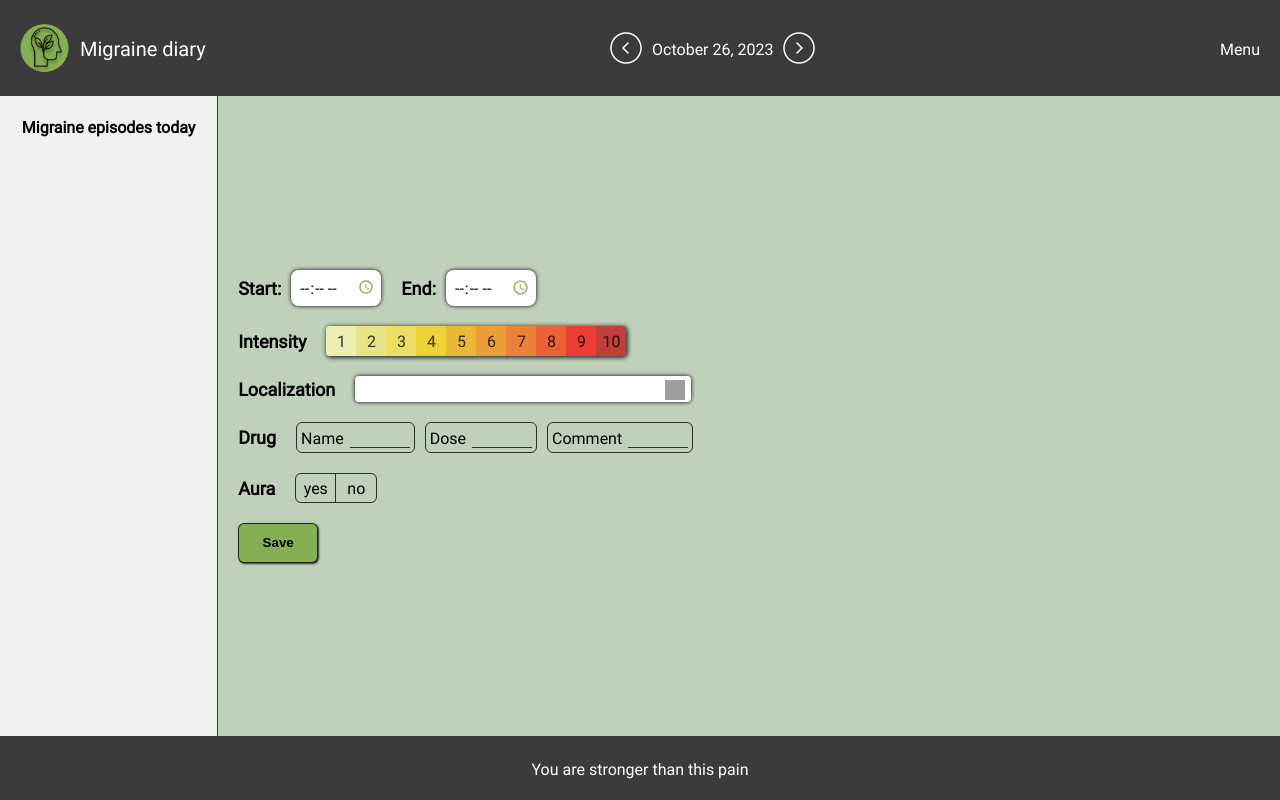
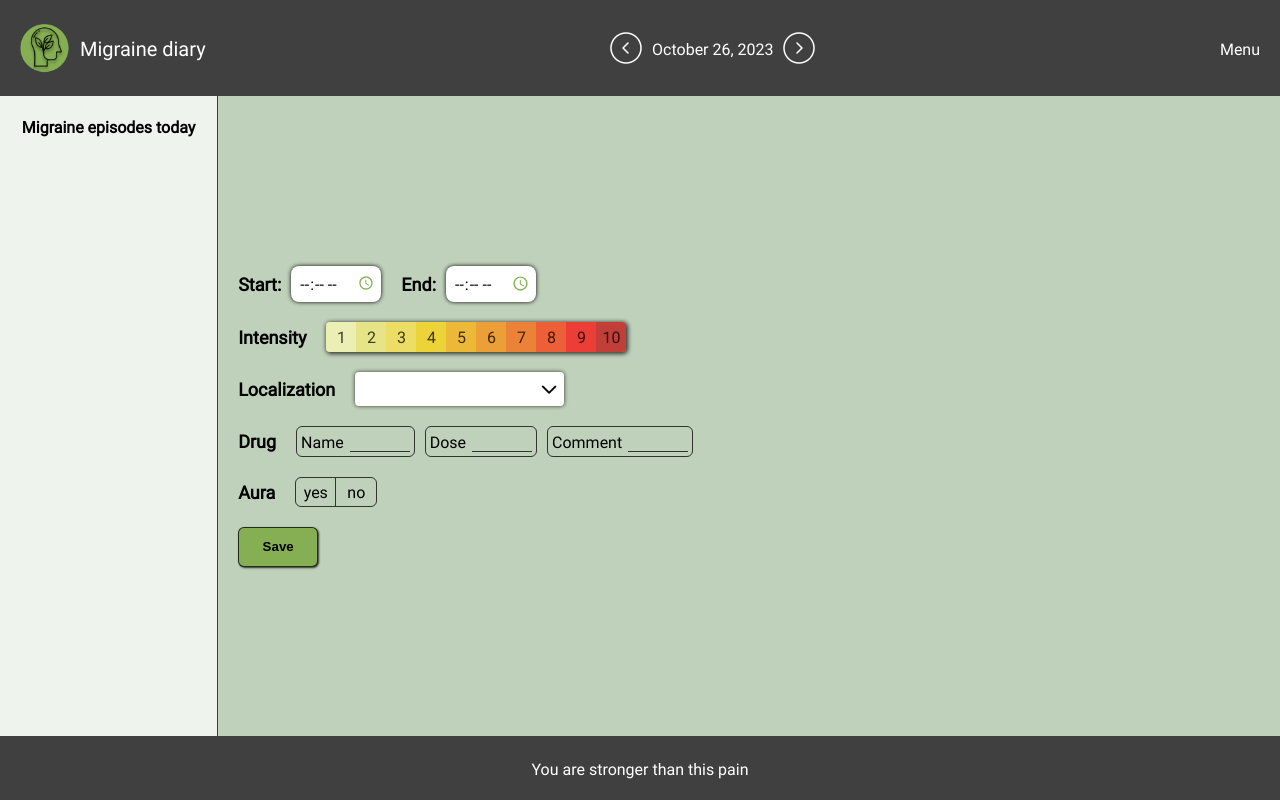
Before and after one commit to Raushaniam/migraine-diary, a React app: page / in a window 1280 px wide. Built offline with nearby package versions, Linux system fonts and the light colour scheme; grey boxes are pictures that could not be loaded.

Commit message:
feat: implement hiding the list of areas, changing styles for Select, Area

```diff
--- a/src/app/components/Main/Localization/Area/Area.scss
+++ b/src/app/components/Main/Localization/Area/Area.scss
@@ -1,55 +1,15 @@
 @import "../../../../constants/variables.scss";
 
-.Select {
-  @include flexible();
-  justify-content: space-between;
-  flex-wrap: wrap;
-  background-color: white;
+.Area {
+  width: 100%;
   border-radius: 4px;
-  box-shadow: 0px 0px 4px black;
-  height: 26px;
-  width: 336px;
-  padding: 4px 6px;
+  padding: 2px 6px;
 
-  .Input {
-    border: none;
-    flex-grow: 1;
-    outline: none;
-  }
-
-  .Icon {
-    background-image: url("../../../../../assets/icons/down");
-    width: 20px;
-    height: 20px;
-    background-size: cover;
-    cursor: pointer;
+  &:hover {
+    background-color: #85AF52;
   }
 }
 
-.ListOfLocalizations {
-  @include flexible();
-  align-items: flex-start;
-  flex-direction: column;
-  padding: 4px 10px;
-  background-color: white;
-  border-radius: 2px 2px 10px 10px;
-  position: absolute;
-  margin-top: 2px;
-  width: 336px;
-  box-shadow: 0px 0px 4px black;
-  row-gap: 2px;
-
-  .Area {
-    width: 100%;
-    border-radius: 4px;
-    padding: 2px 6px;
-
-    &:hover {
-      background-color: #85AF52;
-    }
-
-    .ActiveArea {
-      background-color: #85AF52;
-    }
-  }
+.ActiveArea {
+  background-color: #85af5270;
 }
--- a/src/app/components/Main/Localization/Area/Area.tsx
+++ b/src/app/components/Main/Localization/Area/Area.tsx
@@ -1,48 +1,23 @@
-import React, {FC, ReactNode, useCallback, useState} from "react";
+import React, {FC, ReactNode} from "react";
 import {IArea} from "./IArea";
 import {EAreas} from "../../../../types/EAreas";
 import './Area.scss';
-import {Tag} from "../../../Tag/Tag";
 
-export const Area: FC<IArea> = () => {
+export const Area: FC<IArea> = ({onClick, activeAreas}) => {
     const areas: string[] = Object.values(EAreas);
-    const [show, setShow] = useState<boolean>(false);
-    const [tags, setTags] = useState<string[]>([]);
-
-    const showAreas = useCallback(() => {
-        setShow(!show);
-    }, [show])
-
-    const dataInput = (event) => {
-        if (event.key === 'Backspace') {
-            removeTag(tags.length - 1);
-        }
-        if (event.key !== 'Enter') return;
-        const value = event.target.value;
-        if (!value.trim()) return;
-        setTags([...tags, value.trim()]);
-        event.target.value = '';
-        event.preventDefault();
-    }
-
-    const addTag = (area: string) => {
-        setTags([...tags, area])
-    }
-
-    const removeTag = (index) => {
-        setTags(tags.filter((tag, i) => i !== index))
-    }
 
     const areaElements: ReactNode[] = areas.map((area, index) => {
-        return <div key={index} className="Area" onClick={() => addTag(area)}>{area}</div>;
+        return activeAreas.includes(area) ?
+            <div key={index}
+                 className="Area ActiveArea"
+                 onClick={() => onClick(area, index)}>
+                {area}</div>
+            :
+            <div key={index}
+                 className="Area"
+                 onClick={() => onClick(area, index)}>
+                {area}</div>;
     })
 
-    return <form>
-        <div className="Select">
-            <Tag onClickCross={(index) => removeTag(index)} tags={tags}/>
-            <input className="Input" type="text" onKeyDown={dataInput}/>
-            <div className="Icon" onClick={showAreas}></div>
-        </div>
-        {show && <div className="ListOfLocalizations">{areaElements}</div>}
-    </form>;
+    return areaElements;
 }
--- a/src/app/components/Main/Localization/Area/IArea.ts
+++ b/src/app/components/Main/Localization/Area/IArea.ts
@@ -1,2 +1,4 @@
 export interface IArea {
+    onClick: (area: string, index: number) => void,
+    activeAreas: string[],
 }
--- a/src/app/components/Main/Localization/Localization.tsx
+++ b/src/app/components/Main/Localization/Localization.tsx
@@ -1,11 +1,11 @@
 import React, {FC} from "react";
 import "./Localization.scss";
 import {ILocalization} from "./ILocalization";
-import {Area} from "./Area/Area";
+import {Select} from "../../Select/Select";
 
 export const Localization: FC<ILocalization> = ({title}) => {
     return <div className="Localization">
         <div className="Title">{title}</div>
-        <Area/>
+        <Select/>
     </div>
 }
--- /dev/null
+++ b/src/app/components/Select/ISelect.ts
@@ -0,0 +1,2 @@
+export interface ISelect {
+}
--- /dev/null
+++ b/src/app/components/Select/Select.scss
@@ -0,0 +1,59 @@
+@import "../../constants/variables.scss";
+
+.Select {
+  @include flexible();
+  justify-content: space-between;
+  flex-wrap: nowrap;
+  background-color: $White;
+  border-radius: 4px;
+  box-shadow: 0px 0px 4px $LightBlack;
+  min-height: 34px;
+  height: auto;
+  width: 100%;
+  padding: 4px 6px;
+
+  .TagContainer {
+    @include flexible();
+    justify-content: flex-start;
+    gap: 6px;
+    width: 96%;
+    height: auto;
+    flex-wrap: wrap;
+
+    .Input {
+      border: none;
+      flex-grow: 1;
+      outline: none;
+    }
+  }
+
+  .Icon {
+    background-image: url("../../../assets/icons/down.png");
+    width: 20px;
+    height: 20px;
+    background-size: cover;
+    cursor: pointer;
+  }
+
+  .Search {
+    background-image: url("../../../assets/icons/search.png");
+    width: 20px;
+    height: 20px;
+    background-size: cover;
+    cursor: pointer;
+  }
+}
+
+.ListOfOptions {
+  @include flexible();
+  align-items: flex-start;
+  flex-direction: column;
+  padding: 4px 10px;
+  background-color: white;
+  border-radius: 2px 2px 10px 10px;
+  position: absolute;
+  margin-top: 2px;
+  width: 336px;
+  box-shadow: 0px 0px 4px black;
+  row-gap: 2px;
+}
--- /dev/null
+++ b/src/app/components/Select/Select.tsx
@@ -0,0 +1,70 @@
+import React, {FC, useCallback, useRef, useState} from "react";
+import {ISelect} from "./ISelect";
+import {Tag} from "../Tag/Tag";
+import "./Select.scss";
+import {Area} from "../Main/Localization/Area/Area";
+import {useClickOutside} from "../../hooks/useClickOutside";
+
+export const Select: FC<ISelect> = () => {
+    const [show, setShow] = useState<boolean>(false);
+    const [tags, setTags] = useState<string[]>([]);
+    const [activeAreas, setActiveAreas] = useState<string[]>([]);
+    const areaRef = useRef();
+
+    useClickOutside(areaRef, () => {
+        setShow(false);
+    })
+
+    const showOptions = useCallback(() => {
+        setShow(!show);
+    }, [show])
+
+    const dataInput = (event) => {
+        if (event.key === 'Backspace') {
+            removeTag(tags.length - 1);
+        }
+        if (event.key !== 'Enter') return;
+        const value = event.target.value;
+        if (!value.trim()) return;
+        setTags([...tags, value.trim()]);
+        event.target.value = '';
+        event.preventDefault();
+    }
+
+    const addTag = (element, index) => {
+        if (!activeAreas.includes(element) && !tags.includes(element)) {
+            setActiveAreas([...activeAreas, element]);
+            setTags([...tags, element]);
+        } else {
+            setActiveAreas(activeAreas.filter((item) => item !== element));
+            if (tags.includes(element)) {
+                setTags(tags.filter((tag) => tag !== element))
+            }
+        }
+    }
+
+    const removeTag = (index) => {
+        const poppedTag: string = tags[index];
+        setTags(tags.filter((tag, i) => i !== index));
+        if (activeAreas.includes(poppedTag)) {
+            setActiveAreas(activeAreas.filter((item) => item !== poppedTag));
+        }
+    }
+
+    return <form>
+        <div className="Select">
+            <div className="TagContainer">
+                <Tag onClickCross={(index) => removeTag(index)} tags={tags}/>
+                <input className="Input" type="text" onKeyDown={dataInput}/>
+            </div>
+            <div className={show ? "Search" : "Icon"} onClick={showOptions}></div>
+        </div>
+        {show &&
+            <div ref={areaRef} className="ListOfOptions">
+                {
+                    <Area activeAreas={activeAreas}
+                          onClick={addTag}/>
+                }
+            </div>}
+    </form>;
+}
--- /dev/null
+++ b/src/app/components/Tag/Tag.scss
@@ -0,0 +1,14 @@
+@import "../../constants/variables.scss";
+
+.Tag {
+  @include flexible;
+  background: #a9a9a959;
+  border-radius: 4px;
+  padding: 2px 4px;
+
+  .Close {
+    background-image: url("../../../assets/icons/close.png");
+    width: 16px;
+    height: 16px;
+  }
+}
--- a/src/app/components/Tag/Tag.tsx
+++ b/src/app/components/Tag/Tag.tsx
@@ -1,12 +1,13 @@
 import React, {FC} from "react";
 import {ITag} from "./ITag";
+import "./Tag.scss";
 
 export const Tag: FC<ITag> = ({onClickCross, tags}) => {
 
     const listOfTags = tags.map((tag, index) => (
         <div className="Tag" key={index}>
             <span className="Text">{tag}</span>
-            <span className="Close" onClick={() => onClickCross(index)}>&times;</span>
+            <span className="Close" onClick={() => onClickCross(index)}></span>
         </div>
     ))
     return listOfTags;
--- a/src/app/constants/variables.scss
+++ b/src/app/constants/variables.scss
@@ -1,6 +1,6 @@
 $Black: #000000;
 $White: #ffffff;
-$LightBlack: #000000C4;
+$LightBlack: rgba(0, 0, 0, 0.75);
 
 @mixin flexible() {
   display: flex;
```
Also changed, not shown: src/assets/icons/close.png (added), src/assets/icons/search.png (added).
